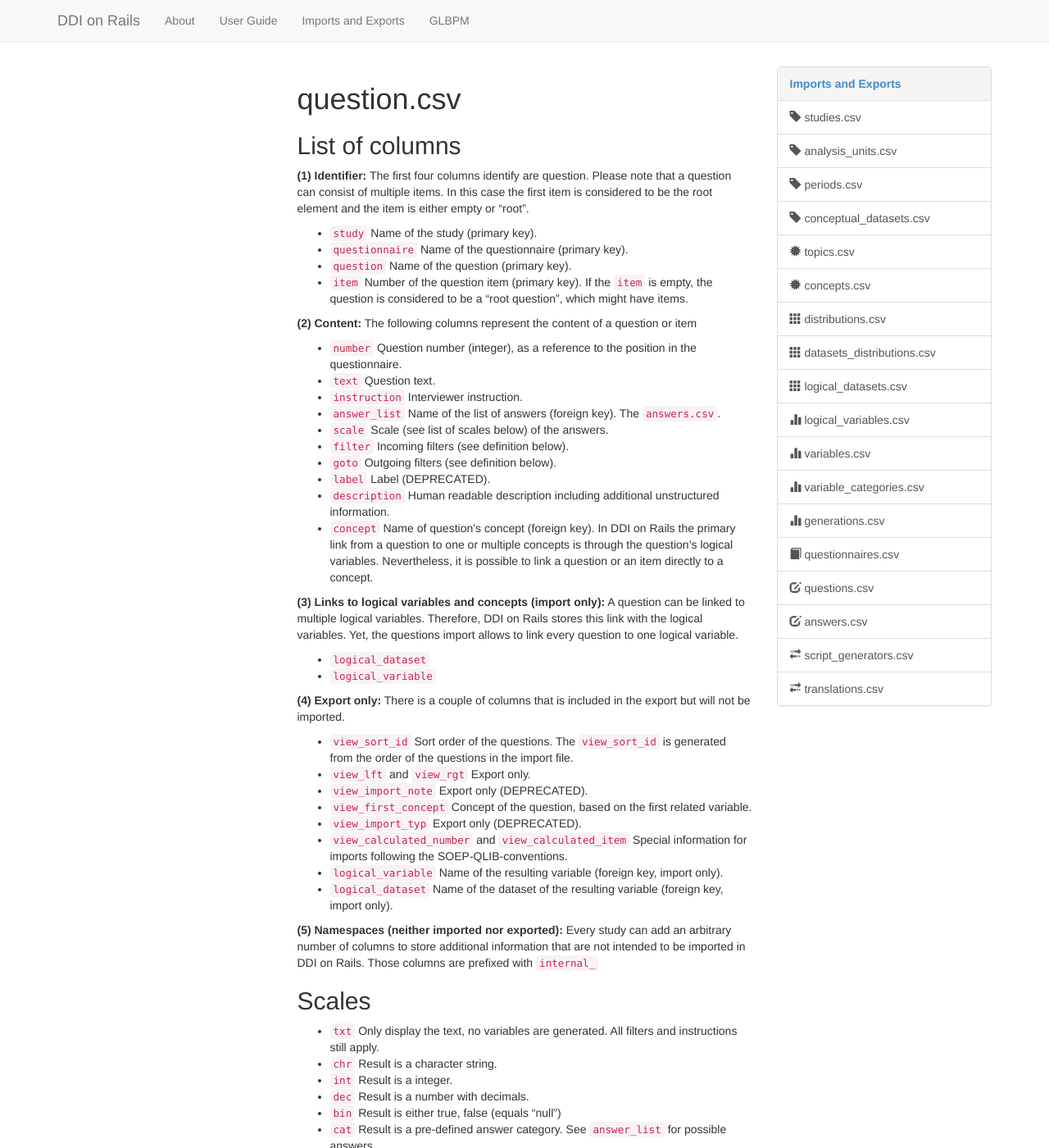
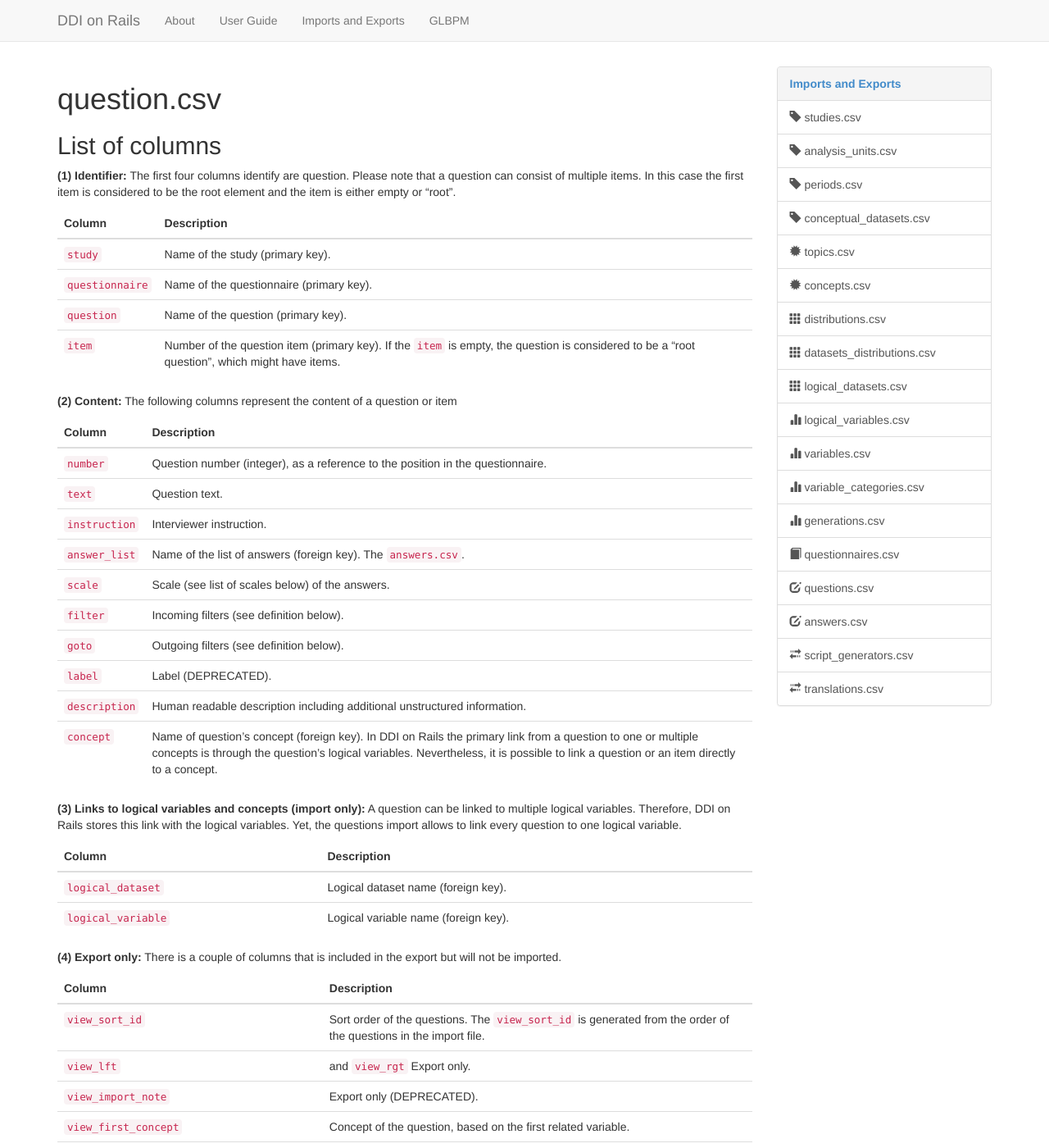
Before and after one commit to ddionrails/ddionrails.github.io, a Jekyll site: the page built from imports/questions_csv.markdown, in a window 1280 px wide and 1400 px high. Shown: the whole window at 82% size. Built offline with Jekyll 4.4.1, drawn with Linux system fonts in a browser that asks for light colours.

Commit message:
Continue update of imports and exports

```diff
--- a/_layouts/ddionrails.html
+++ b/_layouts/ddionrails.html
@@ -9,6 +9,11 @@
     <script type="text/javascript" src="{{ site.baseurl }}/js/jquery-1.11.0.min.js"></script>
     <script type="text/javascript" src="{{ site.baseurl }}/js/bootstrap.min.js"></script>
     <link rel="icon" type="image/png" href="{{ site.baseurl }}/images/favicon.png">
+    <script>
+      $( function(){
+        $("table").addClass("table");
+      });
+    </script>
   </head>
   <body>
     {% include navbar.html %}
--- a/_layouts/imports.html
+++ b/_layouts/imports.html
@@ -9,12 +9,17 @@
     <script type="text/javascript" src="{{ site.baseurl }}/js/jquery-1.11.0.min.js"></script>
     <script type="text/javascript" src="{{ site.baseurl }}/js/bootstrap.min.js"></script>
     <link rel="icon" type="image/png" href="{{ site.baseurl }}/images/favicon.png">
+    <script>
+      $( function(){
+        $("table").addClass("table");
+      });
+    </script>
   </head>
   <body>
     {% include navbar.html %}
     <div class="container" style="margin-top: 30px">
       <div class="row">
-        <div class="col-sm-6 col-sm-offset-3">
+        <div class="col-sm-9">
           {{ content }}
         </div>
         <div class="col-sm-3">
--- a/imports/questions_csv.markdown
+++ b/imports/questions_csv.markdown
@@ -11,43 +11,47 @@ List of columns
 
 **(1) Identifier:** The first four columns identify are question. Please note that a question can consist of multiple items. In this case the first item is considered to be the root element and the item is either empty or "root".
 
-* `study` Name of the study (primary key).
-* `questionnaire` Name of the questionnaire (primary key).
-* `question` Name of the question (primary key).
-* `item` Number of the question item (primary key). If the `item` is empty,
-  the question is considered to be a "root question", which might have items.
+Column | Description
+-------|------------
+`study` | Name of the study (primary key).
+`questionnaire` | Name of the questionnaire (primary key).
+`question` | Name of the question (primary key).
+`item` | Number of the question item (primary key). If the `item` is empty, the question is considered to be a "root question", which might have items.
 
 **(2) Content:** The following columns represent the content of a question or item
 
-* `number` Question number (integer), as a reference to the position in the questionnaire.
-* `text` Question text.
-* `instruction` Interviewer instruction.
-* `answer_list` Name of the list of answers (foreign key). The `answers.csv`.
-* `scale` Scale (see list of scales below) of the answers.
-* `filter` Incoming filters (see definition below).
-* `goto` Outgoing filters (see definition below).
-* `label` Label (DEPRECATED).
-* `description` Human readable description including additional unstructured information.
-* `concept` Name of question's concept (foreign key). In DDI on Rails the primary link from a question to one or multiple concepts is through the question's logical variables. Nevertheless, it is possible to link a question or an item directly to a concept.
+Column | Description
+-------|------------
+`number` | Question number (integer), as a reference to the position in the questionnaire.
+`text` | Question text.
+`instruction` | Interviewer instruction.
+`answer_list` | Name of the list of answers (foreign key). The `answers.csv`.
+`scale` | Scale (see list of scales below) of the answers.
+`filter` | Incoming filters (see definition below).
+`goto` | Outgoing filters (see definition below).
+`label` | Label (DEPRECATED).
+`description` | Human readable description including additional unstructured information.
+`concept` | Name of question's concept (foreign key). In DDI on Rails the primary link from a question to one or multiple concepts is through the question's logical variables. Nevertheless, it is possible to link a question or an item directly to a concept.
 
 **(3) Links to logical variables and concepts (import only):** A question can be linked to multiple logical variables. Therefore, DDI on Rails stores this link with the logical variables. Yet, the questions import allows to link every question to one logical variable.
 
-* `logical_dataset`
-* `logical_variable`
+Column | Description
+-------|------------
+`logical_dataset` | Logical dataset name (foreign key).
+`logical_variable` | Logical variable name (foreign key).
 
 **(4) Export only:** There is a couple of columns that is included in the export but will not be imported.
 
-* `view_sort_id` Sort order of the questions. The `view_sort_id` is generated
-  from the order of the questions in the import file.
-* `view_lft` and `view_rgt` Export only.
-* `view_import_note` Export only (DEPRECATED).
-* `view_first_concept` Concept of the question, based on the first related
-  variable.
-* `view_import_typ` Export only (DEPRECATED).
-* `view_calculated_number` and `view_calculated_item` Special information for
-  imports following the SOEP-QLIB-conventions.
-* `logical_variable` Name of the resulting variable (foreign key, import only).
-* `logical_dataset` Name of the dataset of the resulting variable (foreign key, import only).
+Column | Description
+-------|------------
+`view_sort_id` | Sort order of the questions. The `view_sort_id` is generated from the order of the questions in the import file.
+`view_lft` | and `view_rgt` Export only.
+`view_import_note` | Export only (DEPRECATED).
+`view_first_concept` | Concept of the question, based on the first related variable.
+`view_import_typ` | Export only (DEPRECATED).
+`view_calculated_number` and `view_calculated_item` | Special information for imports following the SOEP-QLIB-conventions.
+`logical_variable` | Name of the resulting variable (foreign key, import only).
+`logical_dataset` | Name of the dataset of the resulting variable (foreign key, import only).
 
 **(5) Namespaces (neither imported nor exported):** Every study can add an arbitrary number of columns to store additional information that are not intended to be imported in DDI on Rails. Those columns are prefixed with `internal_`
 
```
Also changed, not shown: other parts of imports/questions_csv.markdown (+8 -8 lines).
